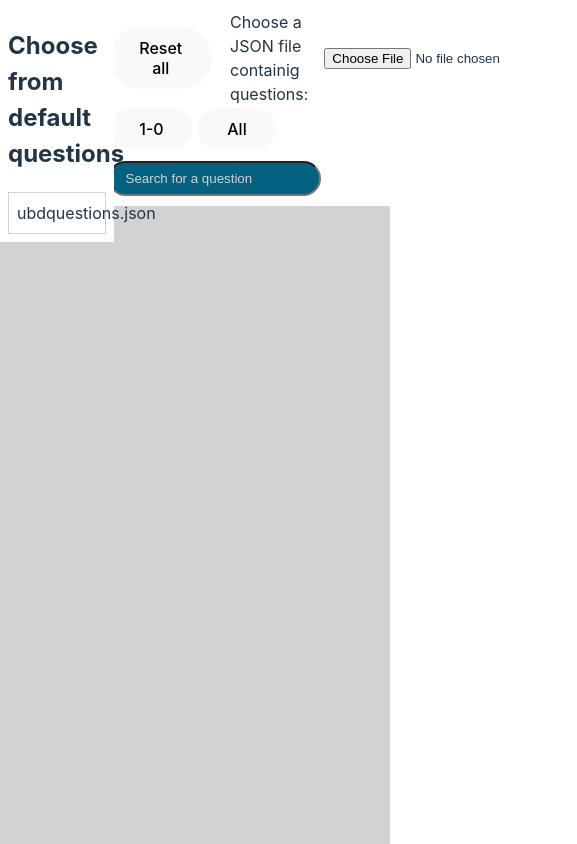
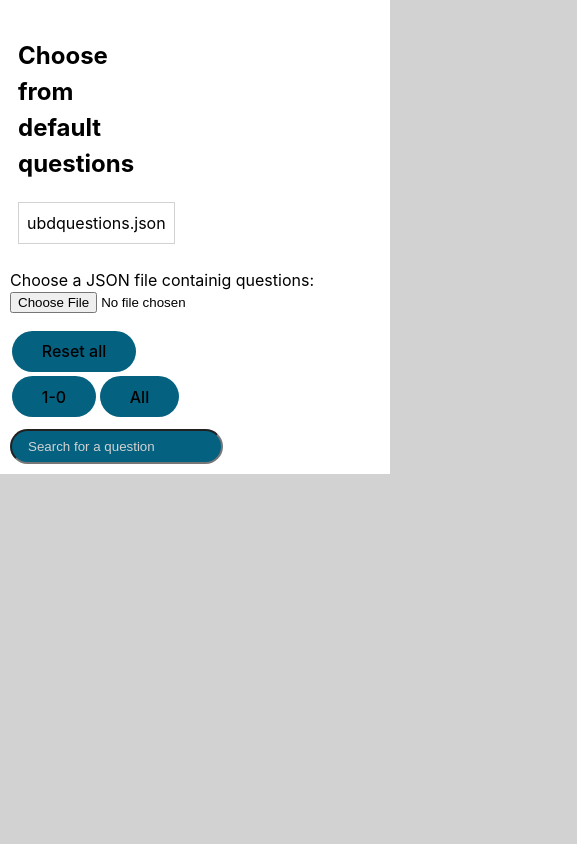
Before and after one commit to alexk1923/Exams-Training, a React (Vite) app: page / in a window 390 px wide. Shown: the whole page, 577 px wide, since content can reach past the window. Built offline with nearby package versions, Linux system fonts and the light colour scheme.

Commit message:
Fixed mobile layout, removed color-scheme

```diff
--- a/src/App.css
+++ b/src/App.css
@@ -14,8 +14,15 @@
 	font-size: 1rem;
 	/* max-width: 1280px; */
 	/* margin: 0 auto; */
-	margin-left: 25vw;
-	max-width: 70vw;
+	max-width: 1280px;
+	margin: 0 auto;
+	justify-content: center;
+}
+
+.selection-container {
+	display: flex;
+	flex-direction: column;
+	margin: 1rem 0;
 }
 
 .question {
@@ -46,22 +53,23 @@
 	max-width: 100%;
 }
 
+.question-container {
+	padding: 0 1rem;
+}
+
 .search-bar input::placeholder {
 	color: #d2d2d2;
 }
 
 .default-question-item {
-	max-width: 100%;
 	padding: 8px;
 	border: 1px solid #d2d2d2;
+	width: fit-content;
 }
 
 .default-questions-container {
-	position: absolute;
-	top: 0;
-	left: 0;
 	background-color: white;
-	/* width: 15%; */
+	flex: 1;
 	max-width: 25vw;
 	padding: 8px;
 }
--- a/src/App.tsx
+++ b/src/App.tsx
@@ -109,6 +109,19 @@ function App() {
 					))}
 				</div>
 
+				<div className='selection-container'>
+					<label htmlFor='avatar'>
+						Choose a JSON file containig questions:
+					</label>
+					<input
+						type='file'
+						id='avatar'
+						name='avatar'
+						accept='application/JSON'
+						onChange={handleUploadFile}
+					/>
+				</div>
+
 				<div
 					style={{
 						display: "flex",
@@ -125,16 +138,6 @@ function App() {
 					>
 						Reset all
 					</button>
-					<label htmlFor='avatar'>
-						Choose a JSON file containig questions:
-					</label>
-					<input
-						type='file'
-						id='avatar'
-						name='avatar'
-						accept='application/JSON'
-						onChange={handleUploadFile}
-					/>
 				</div>
 
 				<div style={{ display: "flex", flexWrap: "wrap" }}>
@@ -176,7 +179,7 @@ function App() {
 									.includes(searchQuestion.toLowerCase())
 							)
 							.map((question) => (
-								<div className=''>
+								<div className='question'>
 									<Question
 										question={question}
 										key={question.id}
--- a/src/index.css
+++ b/src/index.css
@@ -62,16 +62,3 @@ button:focus,
 button:focus-visible {
 	outline: 4px auto -webkit-focus-ring-color;
 }
-
-@media (prefers-color-scheme: light) {
-	:root {
-		color: #213547;
-		background-color: #ffffff;
-	}
-	a:hover {
-		color: #747bff;
-	}
-	button {
-		background-color: #f9f9f9;
-	}
-}
```
